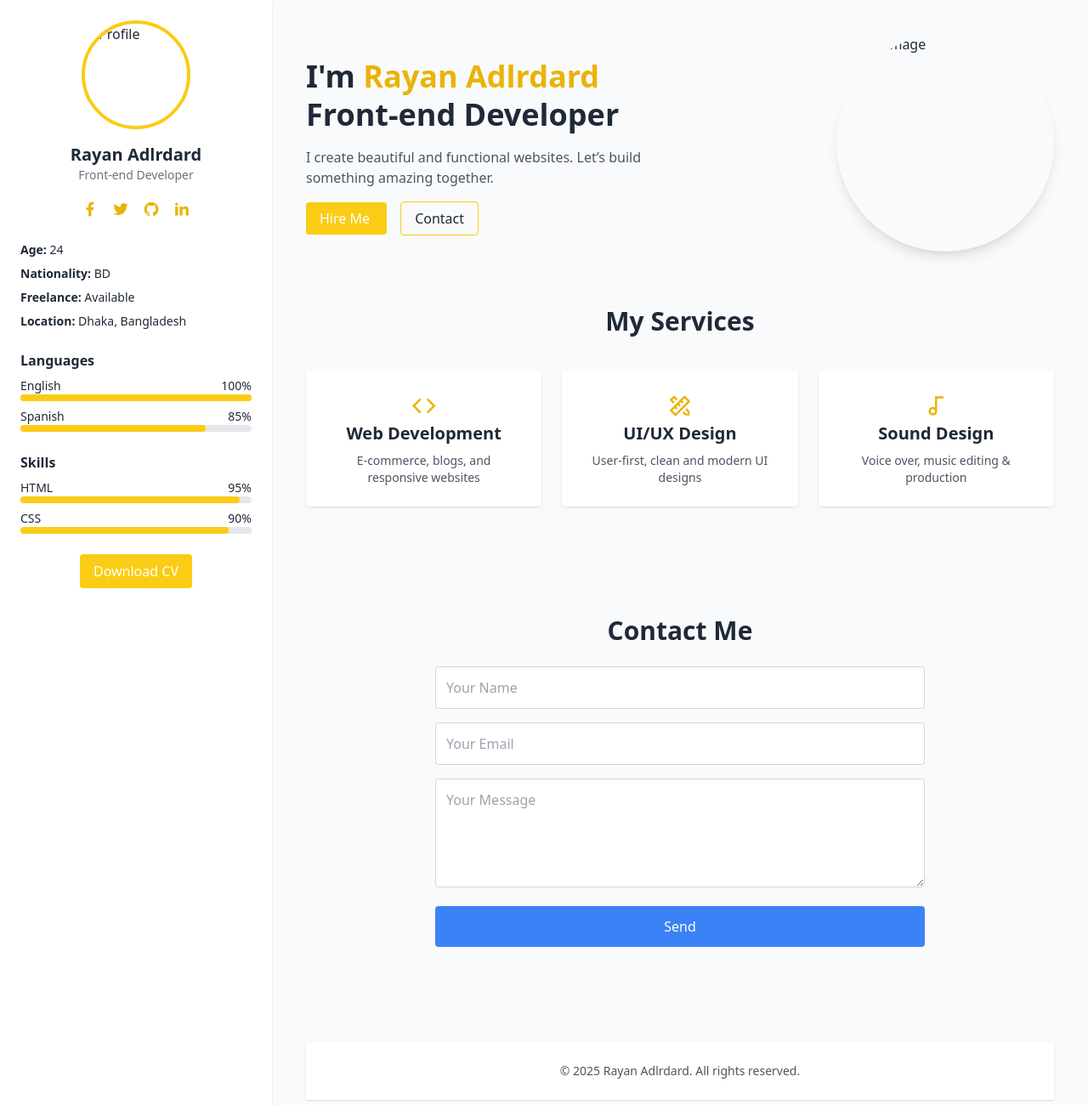
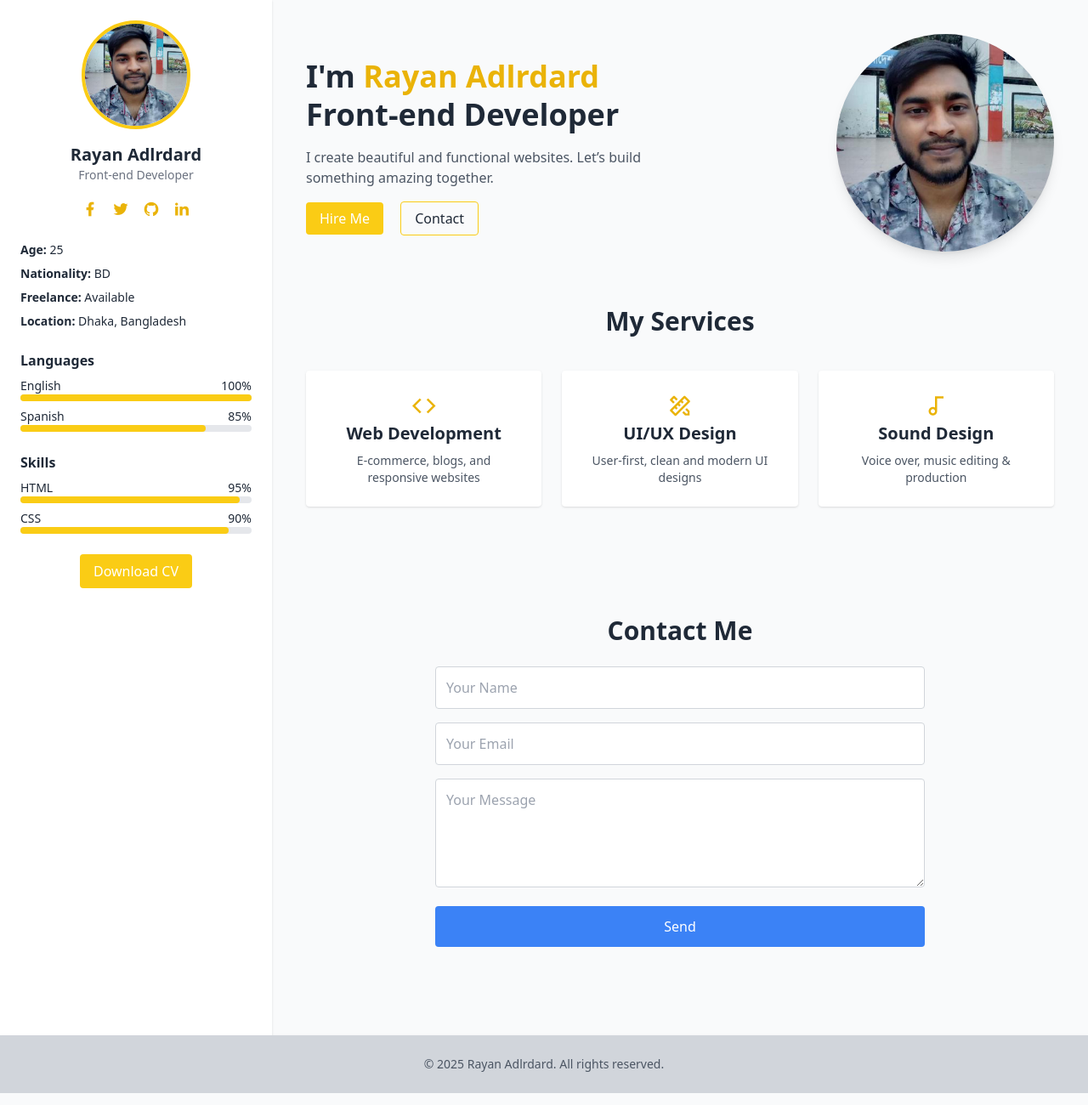
Before and after one commit to omarfarhatul/Simple-portfolio, a plain HTML site: page index.html in a window 1280 px wide. Shown: the top 1300 px of the page at 85% size. Drawn offline with nearby package versions, Linux system fonts and the light colour scheme.

Commit message:
Update profile picture

```diff
--- a/index.html
+++ b/index.html
@@ -2,27 +2,29 @@
 <html lang="en">
   <head>
     <meta charset="UTF-8" />
-    <meta name="viewport" content="width=device-width, initial-scale=1.0" />
+    <meta name="viewport" content="width=device-width, initial-scale=1" />
     <title>Rayan's Portfolio</title>
 
     <!-- Tailwind CSS -->
     <script src="https://cdn.tailwindcss.com"></script>
 
-    <!-- Remix Icons for Icons -->
+    <!-- Remix Icons -->
     <link
       href="https://cdn.jsdelivr.net/npm/remixicon/fonts/remixicon.css"
       rel="stylesheet"
     />
   </head>
-  <body class="bg-gray-50 text-gray-800 font-sans">
+  <body class="bg-gray-50 text-gray-800 font-sans flex flex-col min-h-screen">
 
-    <!-- Main Layout -->
-    <div class="min-h-screen flex flex-col md:flex-row">
+    <!-- Main Layout: takes all available space except footer -->
+    <div class="flex flex-1 flex-col md:flex-row">
 
       <!-- Sidebar -->
-      <aside class="bg-white shadow md:w-1/4 w-full p-6 md:min-h-screen flex flex-col items-center">
+      <aside
+        class="bg-white shadow md:w-1/4 w-full p-6 md:min-h-screen flex flex-col items-center"
+      >
         <img
-          src="assets/profile.jpg"
+          src="./image/200810322.jpeg"
           alt="Profile"
           class="w-32 h-32 rounded-full object-cover border-4 border-yellow-400 mb-4"
         />
@@ -39,7 +41,7 @@
 
         <!-- Personal Info -->
         <div class="mt-6 w-full text-sm space-y-2">
-          <p><strong>Age:</strong> 24</p>
+          <p><strong>Age:</strong> 25</p>
           <p><strong>Nationality:</strong> BD</p>
           <p><strong>Freelance:</strong> Available</p>
           <p><strong>Location:</strong> Dhaka, Bangladesh</p>
@@ -87,16 +89,16 @@
         <a
           href="#"
           class="mt-6 inline-block bg-yellow-400 text-white px-4 py-2 rounded hover:bg-yellow-500 transition"
+          >Download CV</a
         >
-          Download CV
-        </a>
       </aside>
 
       <!-- Main Content -->
-      <main class="flex-1 p-6 md:p-10">
-
+      <main class="flex-1 p-6 md:p-10 overflow-auto">
         <!-- Hero Section -->
-        <section class="flex flex-col md:flex-row items-center justify-between gap-10">
+        <section
+          class="flex flex-col md:flex-row items-center justify-between gap-10"
+        >
           <div>
             <h1 class="text-4xl font-bold leading-tight">
               I'm <span class="text-yellow-500">Rayan Adlrdard</span><br />
@@ -110,20 +112,18 @@
               <a
                 href="#"
                 class="bg-yellow-400 text-white px-4 py-2 rounded hover:bg-yellow-500 transition"
+                >Hire Me</a
               >
-                Hire Me
-              </a>
               <a
                 href="#contact"
                 class="px-4 py-2 border border-yellow-400 rounded hover:bg-yellow-50 transition"
+                >Contact</a
               >
-                Contact
-              </a>
             </div>
           </div>
 
           <img
-            src="assets/profile.jpg"
+            src="./image/200810322.jpeg"
             alt="Hero Image"
             class="w-64 h-64 object-cover rounded-full shadow-lg"
           />
@@ -185,15 +185,12 @@
             </form>
           </div>
         </section>
-
-        <!-- Footer -->
-        <footer class="text-center py-6 bg-white shadow mt-12">
-          <p class="text-sm text-gray-600">
-            &copy; 2025 Rayan Adlrdard. All rights reserved.
-          </p>
-        </footer>
-
       </main>
     </div>
+
+    <!-- Footer outside main layout for full width -->
+    <footer class="text-center py-6 bg-gray-300 shadow mt-auto">
+      <p class="text-sm text-gray-600">&copy; 2025 Rayan Adlrdard. All rights reserved.</p>
+    </footer>
   </body>
 </html>
```
Also changed, not shown: image/200810322.jpeg (added).
